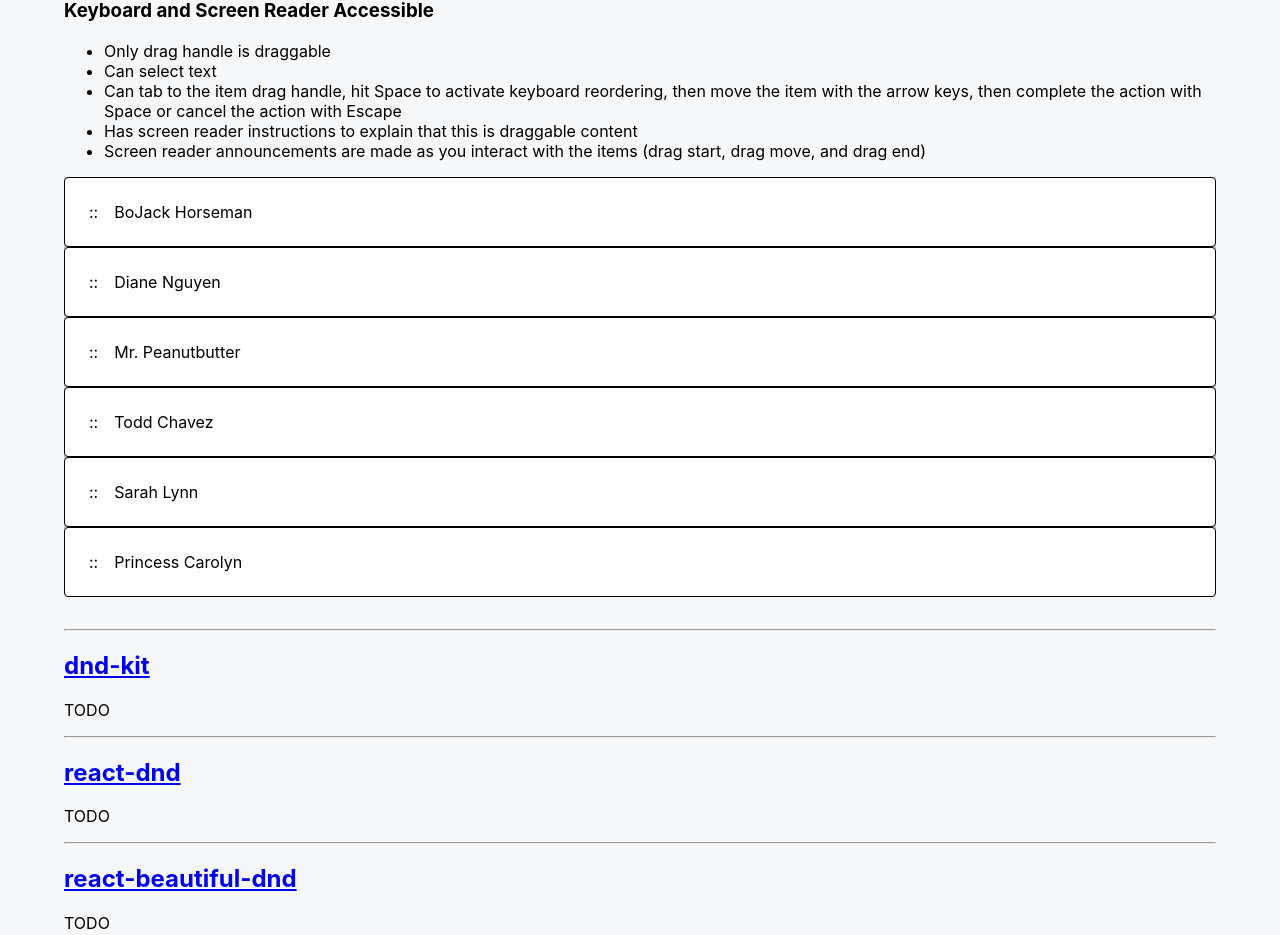
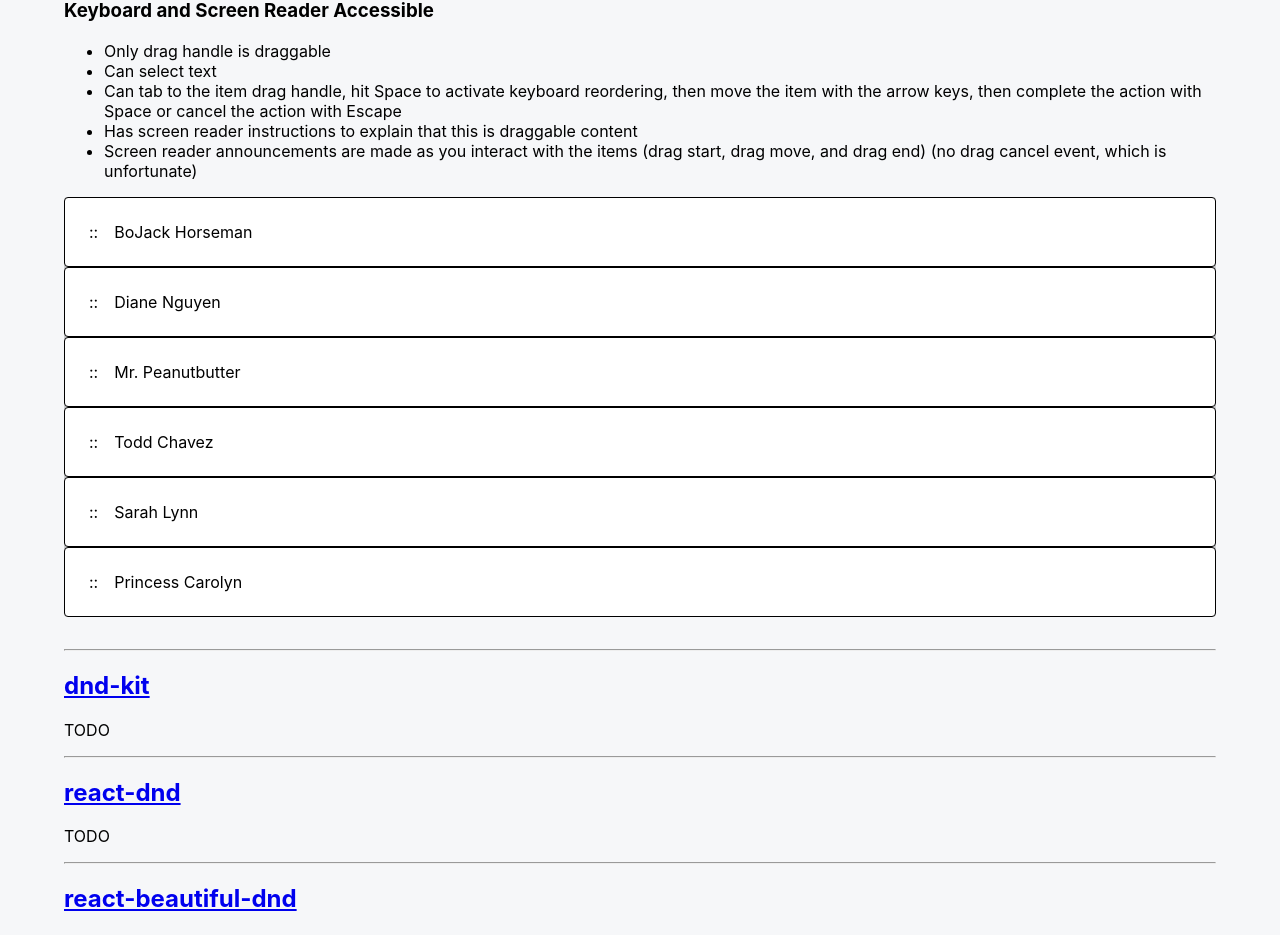
Before and after one commit to thawkin3/accessible-drag-and-drop, a React (Create React App) app: page / in a window 1280 px wide. Shown: the part 2595-3530 px from the top of the page. Built offline with nearby package versions, Linux system fonts and the light colour scheme.

Commit message:
feat: adds one more line item to react-sortable-hoc example 5

```diff
--- a/src/components/react-sortable-hoc/ReactSortableHocDemo5.js
+++ b/src/components/react-sortable-hoc/ReactSortableHocDemo5.js
@@ -64,7 +64,8 @@
         </li>
         <li>
           Screen reader announcements are made as you interact with the items
-          (drag start, drag move, and drag end)
+          (drag start, drag move, and drag end) (no drag cancel event, which is
+          unfortunate)
         </li>
       </ul>
       <p className="screen-reader-text" id="drag-and-drop-instructions">
```
